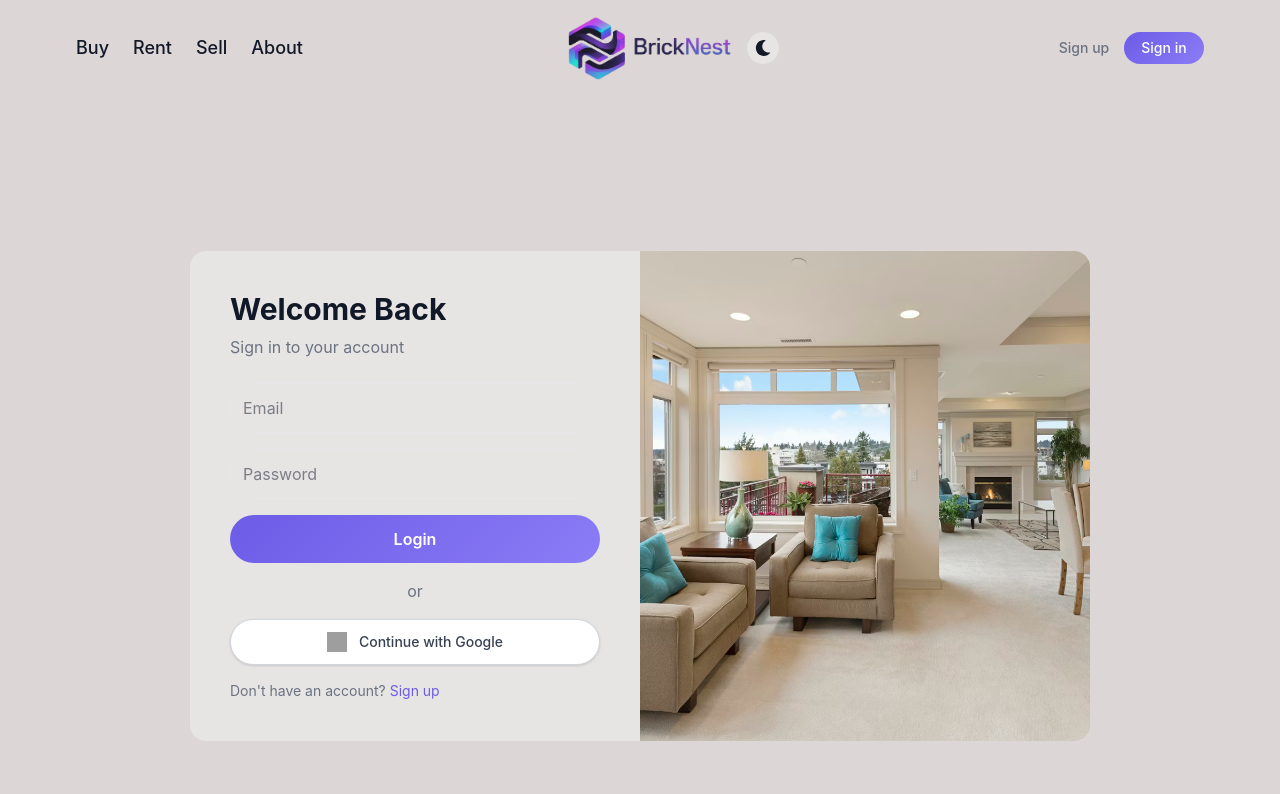
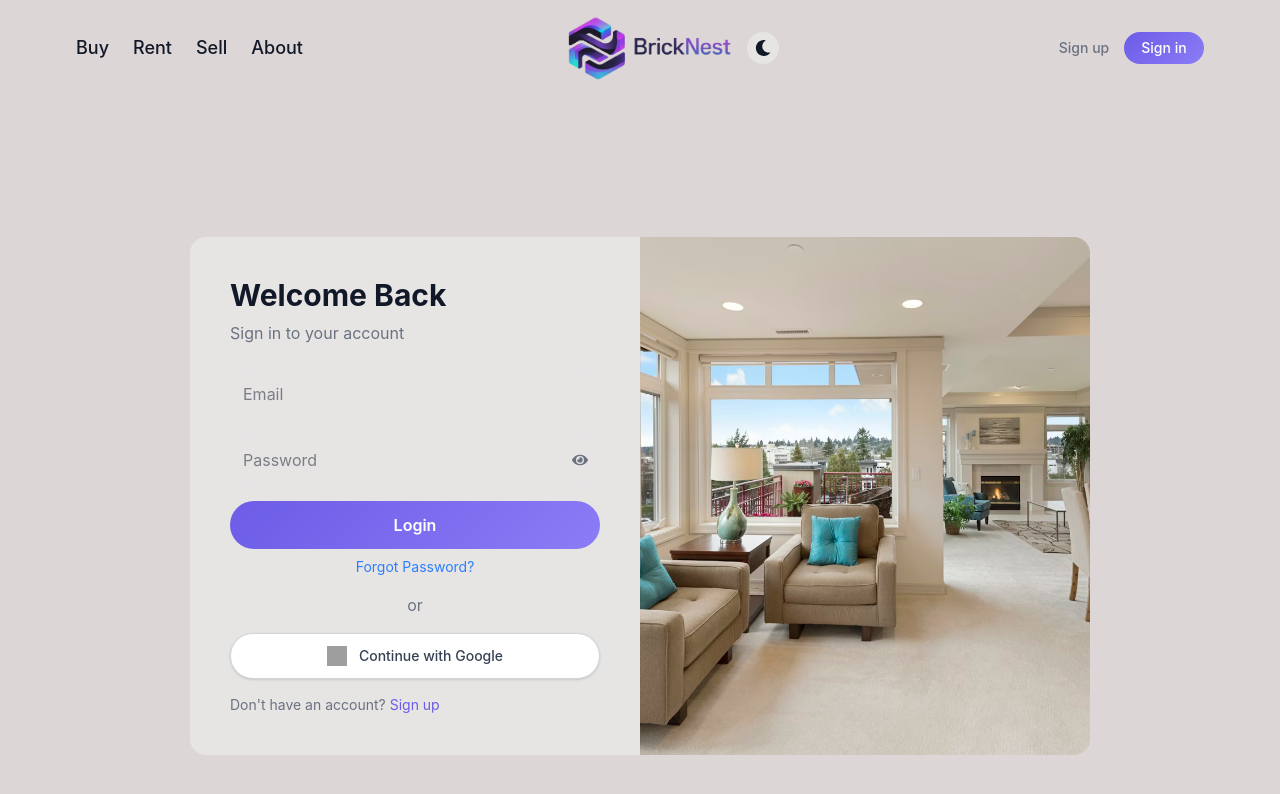
Before and after one commit to Aakash070802/brick-nest-estate, a React (Vite) app in the folder frontend/: page /login in a window 1280 px wide. Shown: the top 794 px of the page. Built offline with nearby package versions, Linux system fonts and the light colour scheme; no server answers; grey boxes are pictures that could not be loaded.

Commit message:
Added: Password view eye buttons.

```diff
--- a/frontend/src/components/common/LoginForm.jsx
+++ b/frontend/src/components/common/LoginForm.jsx
@@ -1,6 +1,9 @@
 import { motion } from "framer-motion";
 import { Link } from "react-router-dom";
 import GoogleButton from "./GoogleButton";
+import { useState } from "react";
+import { FaEye } from "react-icons/fa";
+import { FaEyeSlash } from "react-icons/fa";
 
 const LoginForm = ({
   formData,
@@ -9,8 +12,8 @@ const LoginForm = ({
   handleGoogleLogin,
   loading,
   googleLoading,
-  error,
 }) => {
+  const [showPassword, setShowPassword] = useState(false);
   return (
     <div className="w-1/2 bg-(--color-surface) p-10 flex flex-col justify-center">
       <h2 className="text-3xl font-bold mb-2 text-(--color-text)">
@@ -28,15 +31,23 @@ const LoginForm = ({
           className="p-3 rounded-xl bg-(--color-card) border border-(--color-border)"
         />
 
-        <input
-          type="password"
-          placeholder="Password"
-          id="password"
-          value={formData.password}
-          onChange={handleChange}
-          className="p-3 rounded-xl bg-(--color-card) border border-(--color-border)"
-        />
+        <div className="relative">
+          <input
+            type={showPassword ? "text" : "password"}
+            id="password"
+            value={formData.password}
+            onChange={handleChange}
+            placeholder="Password"
+            className="p-3 pr-10 rounded-xl w-full bg-(--color-card) border border-(--color-border) text-(--color-text) outline-none"
+          />
 
+          <span
+            onClick={() => setShowPassword(!showPassword)}
+            className="absolute right-3 top-1/2 -translate-y-1/2 cursor-pointer text-(--color-text-muted)"
+          >
+            {showPassword ? <FaEyeSlash /> : <FaEye />}
+          </span>
+        </div>
         <motion.button
           whileHover={{ scale: 1.02 }}
           disabled={loading}
@@ -46,6 +57,9 @@ const LoginForm = ({
           {loading ? "Loading..." : "Login"}
         </motion.button>
       </form>
+      <p className="mt-2 text-center text-sm text-blue-500 cursor-pointer">
+        Forgot Password?
+      </p>
 
       <div className="my-4 text-center text-(--color-text-muted)">or</div>
 
--- a/frontend/src/components/common/RegisterForm.jsx
+++ b/frontend/src/components/common/RegisterForm.jsx
@@ -1,6 +1,8 @@
 import { motion } from "framer-motion";
 import { Link } from "react-router-dom";
 import { useRef, useState } from "react";
+import { FaEye } from "react-icons/fa";
+import { FaEyeSlash } from "react-icons/fa";
 
 const RegisterForm = ({
   formData,
@@ -12,6 +14,7 @@ const RegisterForm = ({
   const fileRef = useRef(null);
 
   const [errors, setErrors] = useState({});
+  const [showPassword, setShowPassword] = useState(false);
 
   const previewUrl = formData.avatar
     ? URL.createObjectURL(formData.avatar)
@@ -97,6 +100,7 @@ const RegisterForm = ({
           <input
             type="text"
             id="username"
+            placeholder="Enter Username"
             value={formData.username}
             onChange={handleChange}
             className="p-3 rounded-xl w-full bg-(--color-card) border border-(--color-border) text-(--color-text) outline-none"
@@ -114,6 +118,7 @@ const RegisterForm = ({
           <input
             type="email"
             id="email"
+            placeholder="Enter Email ID"
             value={formData.email}
             onChange={handleChange}
             className="p-3 rounded-xl w-full bg-(--color-card) border border-(--color-border) text-(--color-text) outline-none"
@@ -124,17 +129,25 @@ const RegisterForm = ({
         </div>
 
         {/* PASSWORD */}
-        <div>
+        <div className="relative">
           <label className="text-sm text-(--color-text)">
             Password <span className="text-red-500">*</span>
           </label>
           <input
-            type="password"
+            type={showPassword ? "text" : "password"}
             id="password"
             value={formData.password}
+            placeholder="Enter Password"
             onChange={handleChange}
-            className="p-3 rounded-xl w-full bg-(--color-card) border border-(--color-border) text-(--color-text) outline-none"
+            className="p-3 pr-10 rounded-xl w-full bg-(--color-card) border border-(--color-border) text-(--color-text) outline-none"
           />
+
+          <span
+            onClick={() => setShowPassword(!showPassword)}
+            className="absolute right-4 top-11.75 -translate-y-1/2 cursor-pointer text-(--color-text-muted)"
+          >
+            {showPassword ? <FaEyeSlash /> : <FaEye />}
+          </span>
         </div>
 
         <motion.button
```
Also changed, not shown: 1 other file (tests, documents, lock files or other folders).
